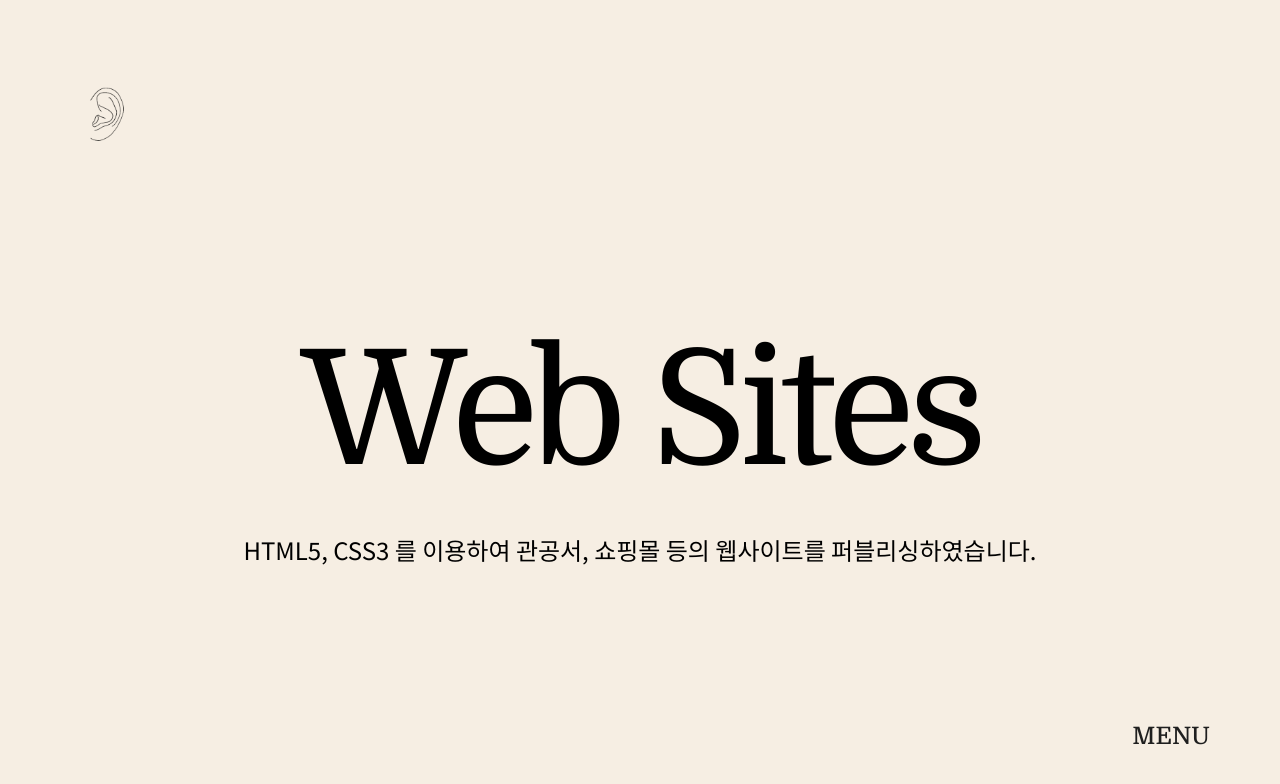
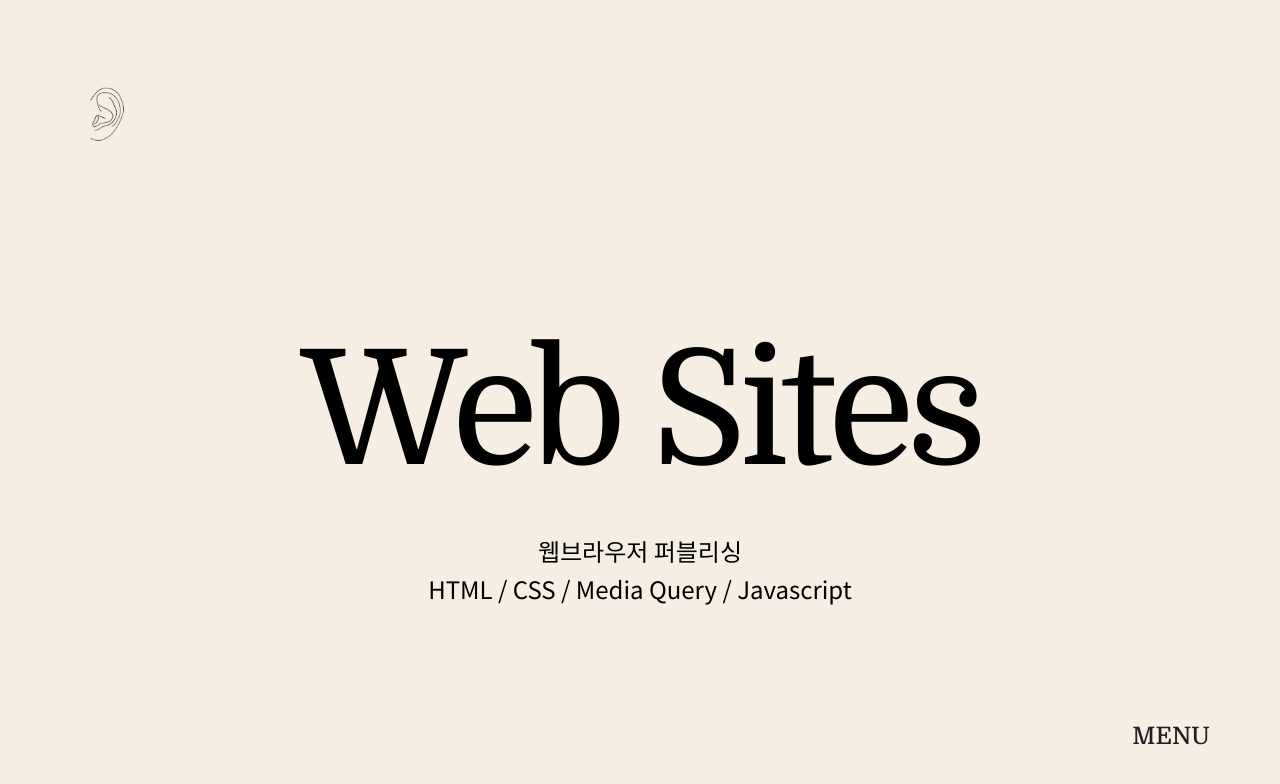
Before and after one commit to seheeeeee/portfolio_pb, a Vue app: page /project in a window 1280 px wide. Shown: the top 784 px of the page. Built offline with nearby package versions, Linux system fonts and the light colour scheme; a web font is replaced by a local one.

Commit message:
project view skills 추가

```diff
--- a/src/views/ProjectView.vue
+++ b/src/views/ProjectView.vue
@@ -9,7 +9,8 @@
               {{project.name}}
             </h3>
             <div class="comment">
-              {{project.comment}}
+              {{project.comment}}<br>
+              {{project.skills}}
             </div>
           </div>
         </router-link>
@@ -47,22 +48,26 @@ export default {
         {
           name : 'Web Sites',
           link : '/publishing',
-          comment : 'HTML5, CSS3 를 이용하여 관공서, 쇼핑몰 등의 웹사이트를 퍼블리싱하였습니다.',
+          comment : '웹브라우저 퍼블리싱',
+          skills : 'HTML / CSS / Media Query / Javascript',
         },
         {
           name : 'Guess the word',
           link : '/GuessTheWord',
-          comment : 'HTML5, SCSS, javascript을 이용하여 영어 단어 맞추기 application을 구성하였습니다.',
+          comment : '5글자 영어 단어 맞추기 게임',
+          skills : 'HTML / SCSS / Media Query / javascript',
         },
         {
-          name : 'Vue.js instagram',
+          name : 'Instagram-clone',
           link : '/instagram',
-          comment: 'Vue.js(Vue-cli3)를 이용하여 instagram-clone application을 구성하였습니다.',
+          comment: 'instagram-clone application',
+          skills : 'HTML / CSS / Vue.js',
         },
         {
           name : 'Vue.js schedule',
           link : '/scheduler',
-          comment: 'Vue.js(Vue-cli3)를 이용하여 schedule application을 구성하였습니다.',
+          comment: '분류별 스택 schedule application',
+          skills : 'HTML / CSS / Vue.js(Vue-cli)',
         },
       ],
       pageNum: '002',
@@ -199,6 +204,7 @@ export default {
       size: 1.5rem;
       weight: 300;
     }
+    line-height: 1.6;
   }
 }
 
```
Also changed, not shown: 8 other files (tests, documents, lock files or other folders).
